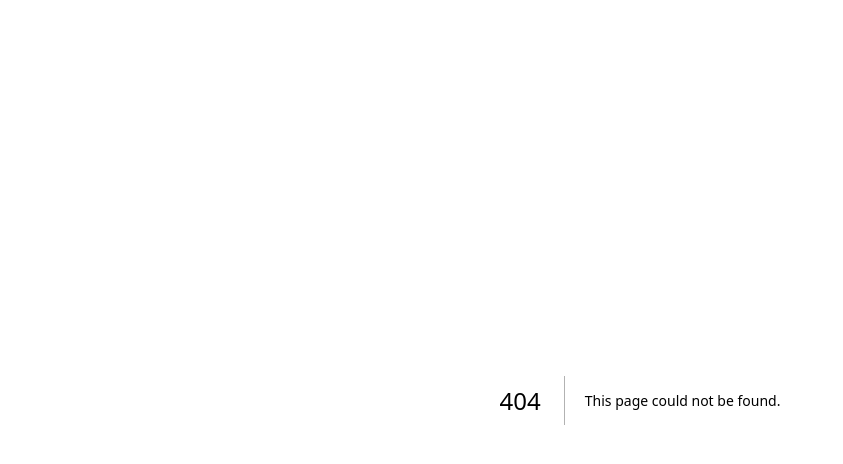
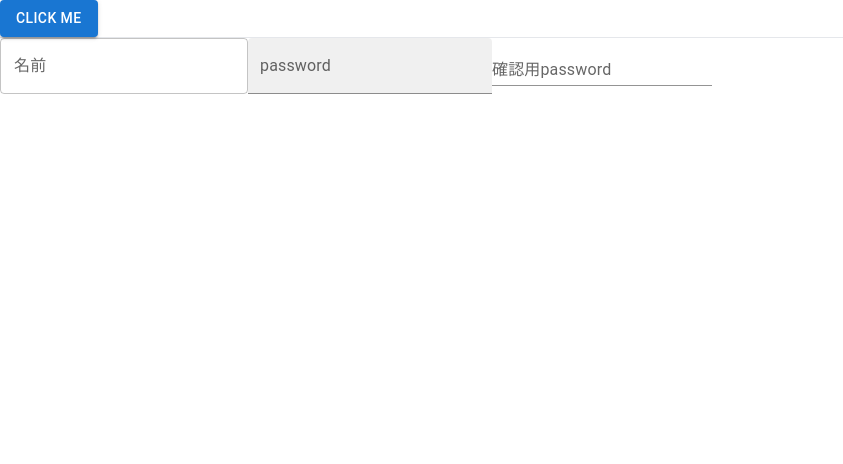
Before and after one commit to hro19/jwt_front, a Next.js app: page /mui in a window 1280 px wide. Before the commit this address had no page. Shown: the top 464 px of the page, without its empty margins (0-843 px from the left). Built offline with nearby package versions, Linux system fonts and the light colour scheme.

Commit message:
【mui】ファイル作成

```diff
--- a/package.json
+++ b/package.json
@@ -9,6 +9,9 @@
     "lint": "next lint"
   },
   "dependencies": {
+    "@emotion/react": "^11.11.0",
+    "@emotion/styled": "^11.11.0",
+    "@mui/material": "^5.13.1",
     "@types/node": "20.2.0",
     "@types/react": "18.2.6",
     "@types/react-dom": "18.2.4",
--- /dev/null
+++ b/src/pages/mui.tsx
@@ -0,0 +1,37 @@
+import React from "react";
+import { Button, TextField } from "@mui/material";
+
+const MuiComponent = () => {
+  return (
+    <div>
+      <Button
+        variant="contained"
+        color="primary"
+        className="bg-green-500 hover:bg-green-700 text-white font-bold py-2 px-4 rounded"
+      >
+        Click me
+      </Button>
+      <hr />
+      <TextField
+        id="outlined-basic"
+        label="名前"
+        variant="outlined"
+        className="border-2 border-orange-500 focus:border-purple-500"
+      />
+      <TextField
+        id="filled-basic"
+        label="password"
+        variant="filled"
+        className="border-2 border-orange-500 focus:border-purple-500"
+      />
+      <TextField
+        id="standard-basic"
+        label="確認用password"
+        variant="standard"
+        className="border-2 border-orange-500 focus:border-purple-500"
+      />
+    </div>
+  );
+};
+
+export default MuiComponent;
```
Also changed, not shown: 1 other file (tests, documents, lock files or other folders).
